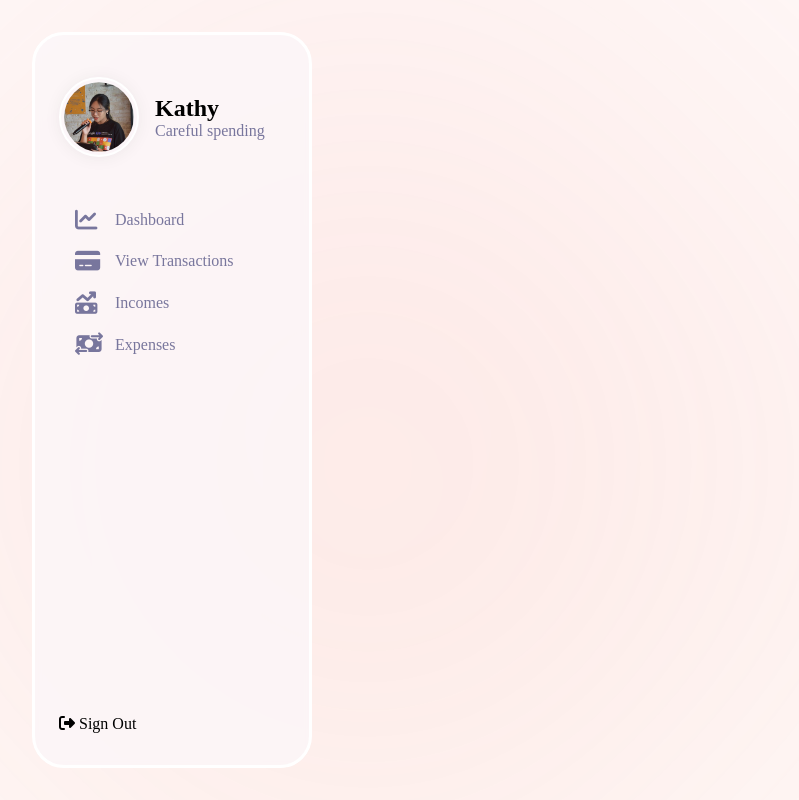
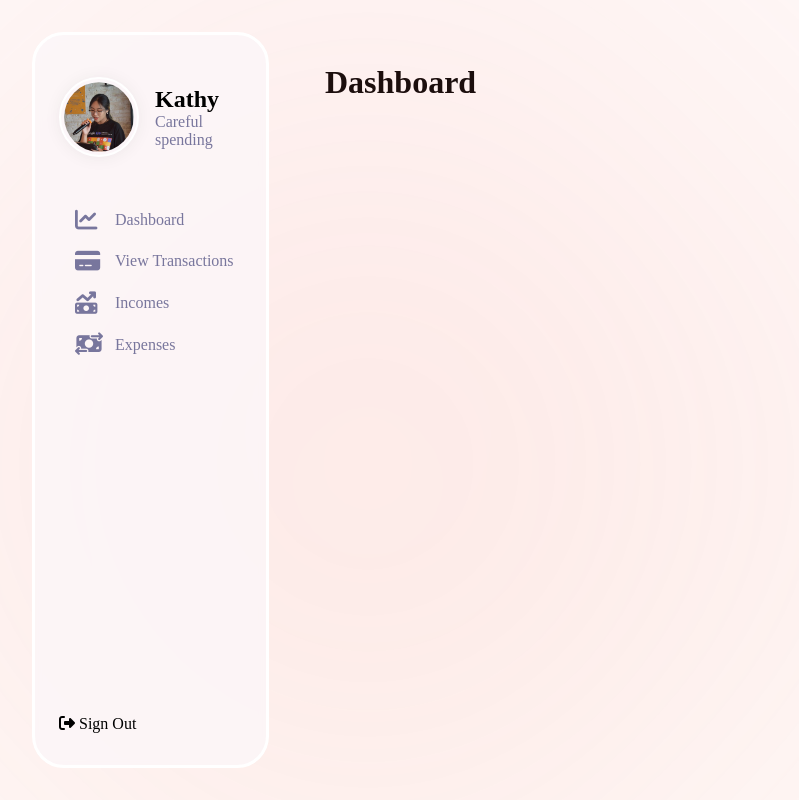
Before and after one commit to LamHoangCatVy/budget-tracker, a React (Create React App) app in the folder budget-tracker/: page / in a window 1280 px wide. Shown: the whole page, without its empty margins (0-799 px from the left). Built offline with nearby package versions, Linux system fonts and the light colour scheme.

Commit message:
Dashboard Setup

```diff
--- a/budget-tracker/src/Components/Dashboard/Dashboard.js
+++ b/budget-tracker/src/Components/Dashboard/Dashboard.js
@@ -1,14 +1,15 @@
-import React from 'react'
-import styled from 'styled-components'
-
+import React from "react";
+import styled from "styled-components";
+import { InnerLayout } from "../../styles/Layout";
 const Dashboard = () => {
   return (
     <DashboardStyled>
+      <InnerLayout>
+        <h1>Dashboard</h1>
+      </InnerLayout>
     </DashboardStyled>
-  )
-}
+  );
+};
 
-const DashboardStyled = styled.div`
-
-`
-export default Dashboard
+const DashboardStyled = styled.div``;
+export default Dashboard;
```
